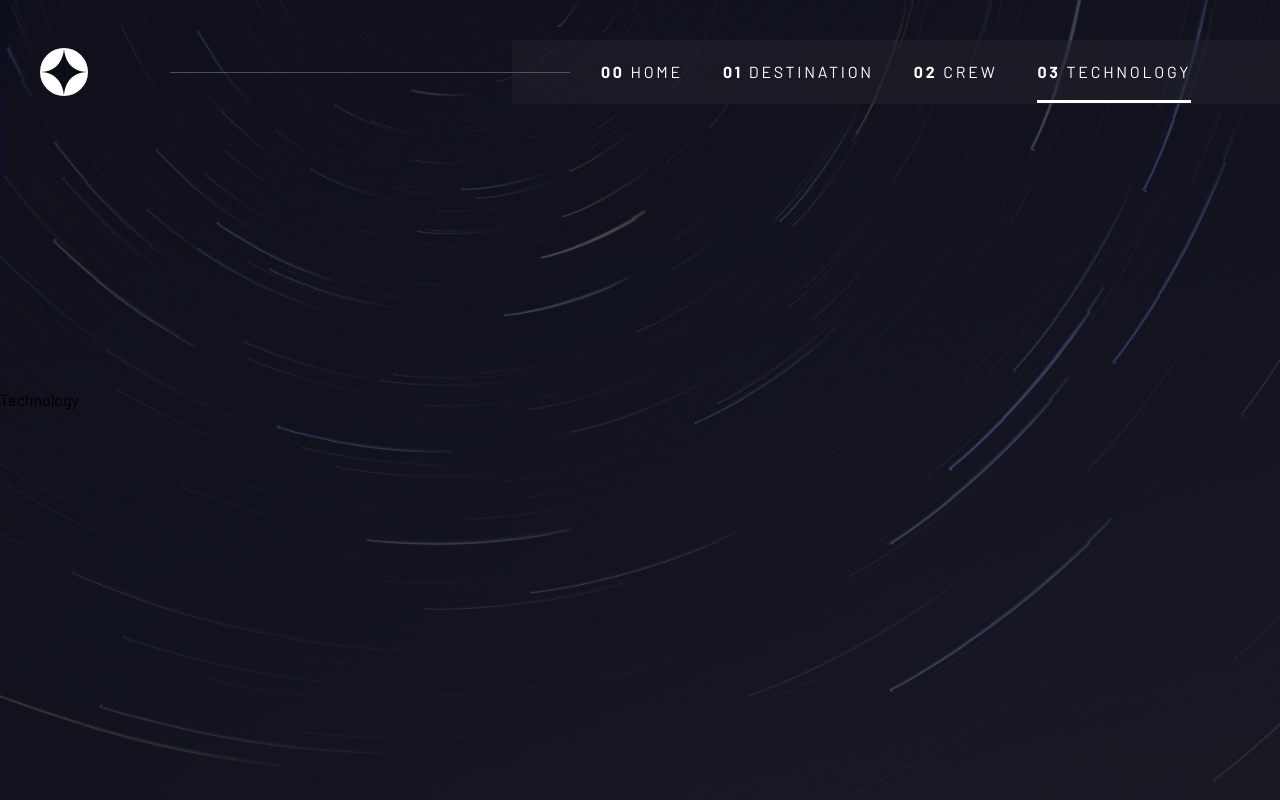
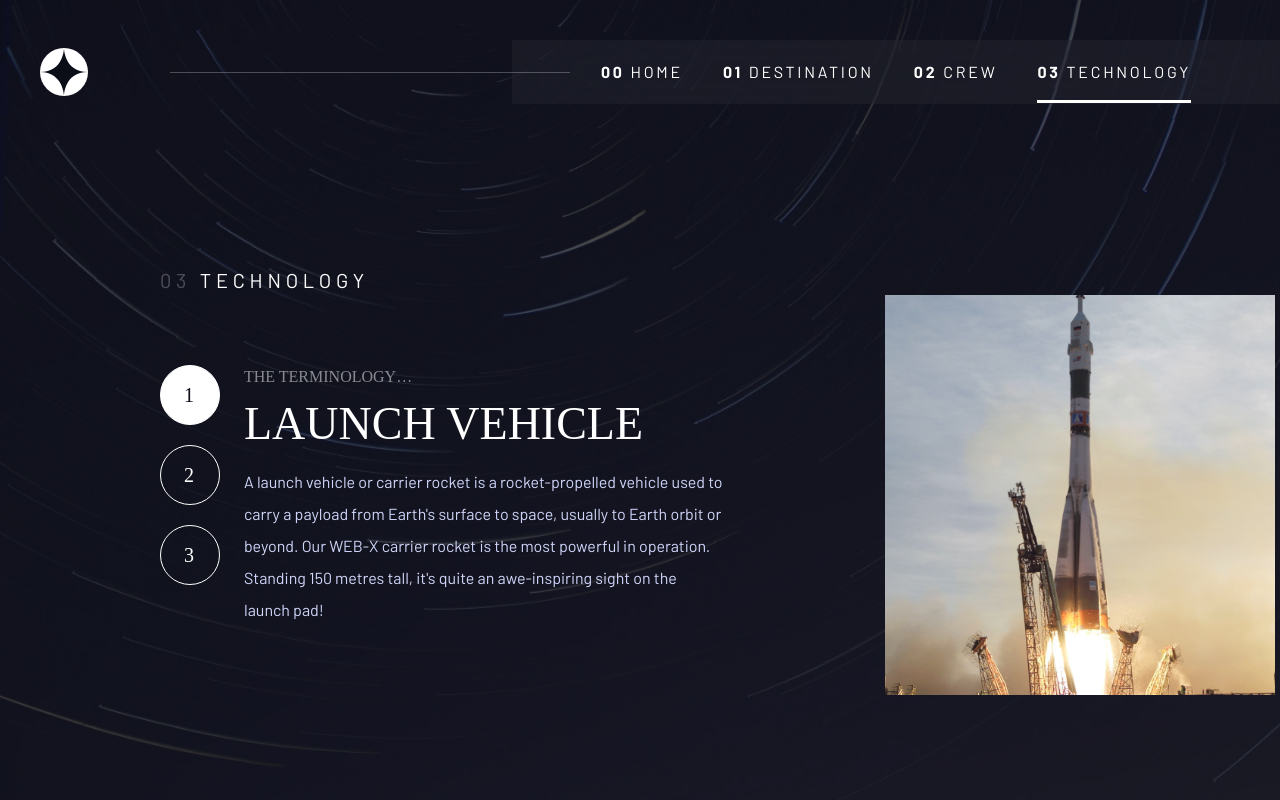
Before and after one commit to fantee-hub/space, a Next.js app: page /technology in a window 1280 px wide. Built offline with nearby package versions, Linux system fonts and the light colour scheme; a web font is replaced by a local one.

Commit message:
set active tabs

```diff
--- a/pages/destination.tsx
+++ b/pages/destination.tsx
@@ -17,7 +17,7 @@ function Destination() {
     fetchTabData();
   }, []);
   return (
-    <div className="bg-background-2 bg-cover bg-no-repeat min-h-screen flex place-items-center w-full">
+    <div className="bg-background-2 bg-cover bg-no-repeat h-screen flex place-items-center w-full overflow-hidden">
       <div className="contents-container  mt-[10rem]  w-full ">
         <div className="sub-header font-con ml-[10rem]">
           <p className="text-white tracking-[4.725px] text-[20px]">
@@ -26,7 +26,7 @@ function Destination() {
           </p>
         </div>
 
-        <div className="tab-panel flex justify-center gap-[10rem] mt-[2rem] max-w-[80rem] mx-auto">
+        <div className="tab-panel flex justify-center gap-[10rem] my-[3rem] max-w-[80rem] mx-auto">
           <div className="image-panel self-end">
             {data && data.length && (
               <div>
--- a/pages/technology.tsx
+++ b/pages/technology.tsx
@@ -1,9 +1,88 @@
-import React from "react";
+import React, { useState, useEffect } from "react";
+import { techData } from "../utils/sample-data";
 
 function Technology() {
+  const [data, setData] = useState([]);
+  const [toggleTab, setToggleTab] = useState(0);
+
+  const updateToggle = (id: number) => {
+    setToggleTab(id);
+  };
+
+  const fetchTabData = () => {
+    setData(techData);
+  };
+  console.log(data);
+
+  useEffect(() => {
+    fetchTabData();
+  }, []);
   return (
-    <div className="bg-background-4 bg-cover bg-no-repeat min-h-screen flex place-items-center w-full">
-      Technology
+    <div className="bg-background-4 bg-cover bg-no-repeat h-screen flex place-items-center w-full overflow-hidden">
+      <div className="contents-container  mt-[10rem]  w-full ">
+        <div className="sub-header font-con ml-[10rem]">
+          <p className="text-white tracking-[4.725px] text-[20px]">
+            <span className="text-white opacity-25">03</span> TECHNOLOGY
+          </p>
+        </div>
+        <div className="technology-content flex justify-between items-center ml-[10rem]">
+          <div className="flex gap-6  content">
+            <div className="tab-panel">
+              <div
+                className={` ${
+                  toggleTab === 0 ? "tab-active" : ""
+                } font-fair w-[60px] h-[60px] rounded-full  flex items-center justify-center text-[20px]  border-solid border border-[#ffffff] tracking-[2px] text-[#ffffff] mb-5 cursor-pointer
+                `}
+                onClick={() => updateToggle(0)}
+              >
+                1
+              </div>
+              <div
+                className={` ${
+                  toggleTab === 1 ? "tab-active" : ""
+                } font-fair w-[60px] h-[60px] rounded-full bg-transparent flex items-center justify-center text-[20px] tracking-[2px] text-[#ffffff] border-solid border border-[#ffffff] mb-5 cursor-pointer `}
+                onClick={() => updateToggle(1)}
+              >
+                2
+              </div>
+              <div
+                className={`font-fair w-[60px] h-[60px] rounded-full bg-transparent flex items-center justify-center text-[20px] tracking-[2px] text-[#ffffff] border-solid border border-[#ffffff] cursor-pointer ${
+                  toggleTab === 2 ? "tab-active" : "not-active"
+                }`}
+                onClick={() => updateToggle(2)}
+              >
+                3
+              </div>
+            </div>
+            <div className="main-content max-w-[30rem]">
+              {data && data.length && (
+                <>
+                  <h2 className="font-fair text-[16px] text-white opacity-50 uppercase">
+                    {data[toggleTab].header}
+                  </h2>
+                  <h1 className="font-fair text-white text-[46px] uppercase">
+                    {data[toggleTab].title}
+                  </h1>
+                  <p className="text-[#D0D6F9] font-body leading-[32px] mt-2">
+                    {data[toggleTab].description}
+                  </p>
+                </>
+              )}
+            </div>
+          </div>
+          <div className="images">
+            {data && data.length && (
+              <>
+                <img
+                  src={data[toggleTab].image}
+                  alt={data[toggleTab].title}
+                  className="w-[400px] h-[400px] object-contain"
+                />
+              </>
+            )}
+          </div>
+        </div>
+      </div>
     </div>
   );
 }
--- a/styles/index.css
+++ b/styles/index.css
@@ -15,6 +15,13 @@
     bottom: -40%;
 
     transition: all 0.3s ease-out;
+  }
+  .tab-panel .tab-active {
+    background-color: #ffffff;
+    color: #0b0d17;
+  }
+  .not-active {
+    background: transparent;
   }
   .nav-active:before {
     content: "";
```
